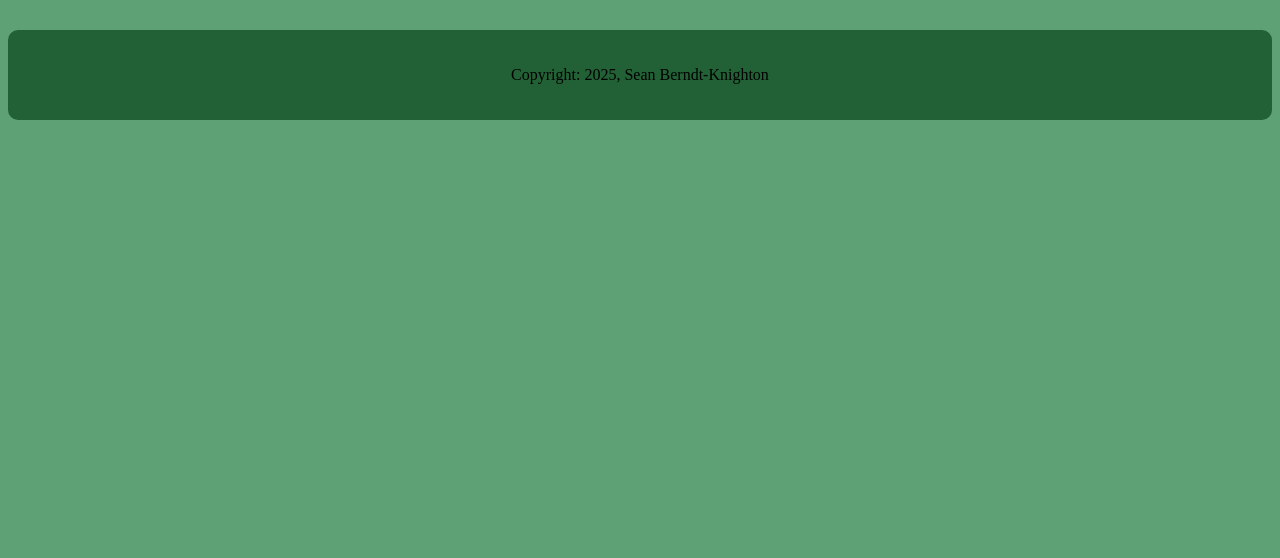
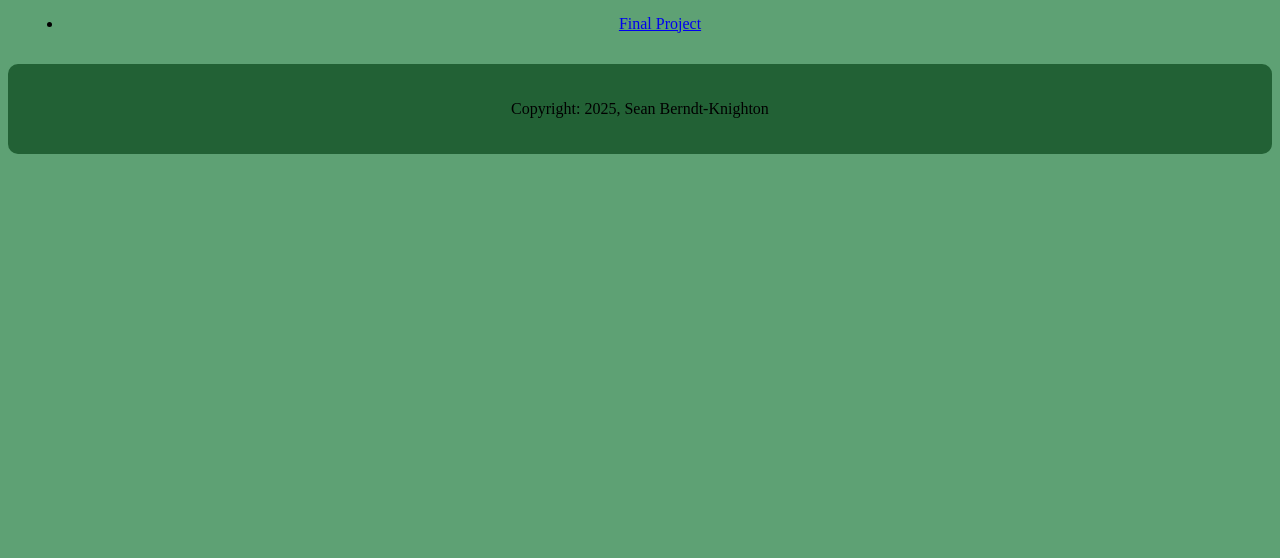
Before and after one commit to SberndtK/SberndtK.github.io, a plain HTML site: page index.html in a window 1280 px wide. Shown: the part 242-800 px from the top of the page. Drawn offline with Linux system fonts and the light colour scheme.

Commit message:
Update index.html

```diff
--- a/index.html
+++ b/index.html
@@ -19,7 +19,7 @@
 <h2>Projects</h2>
 
 <ul>
-
+<li><a href="final_project/index.html">Final Project</a></li>
 
 
 
```
